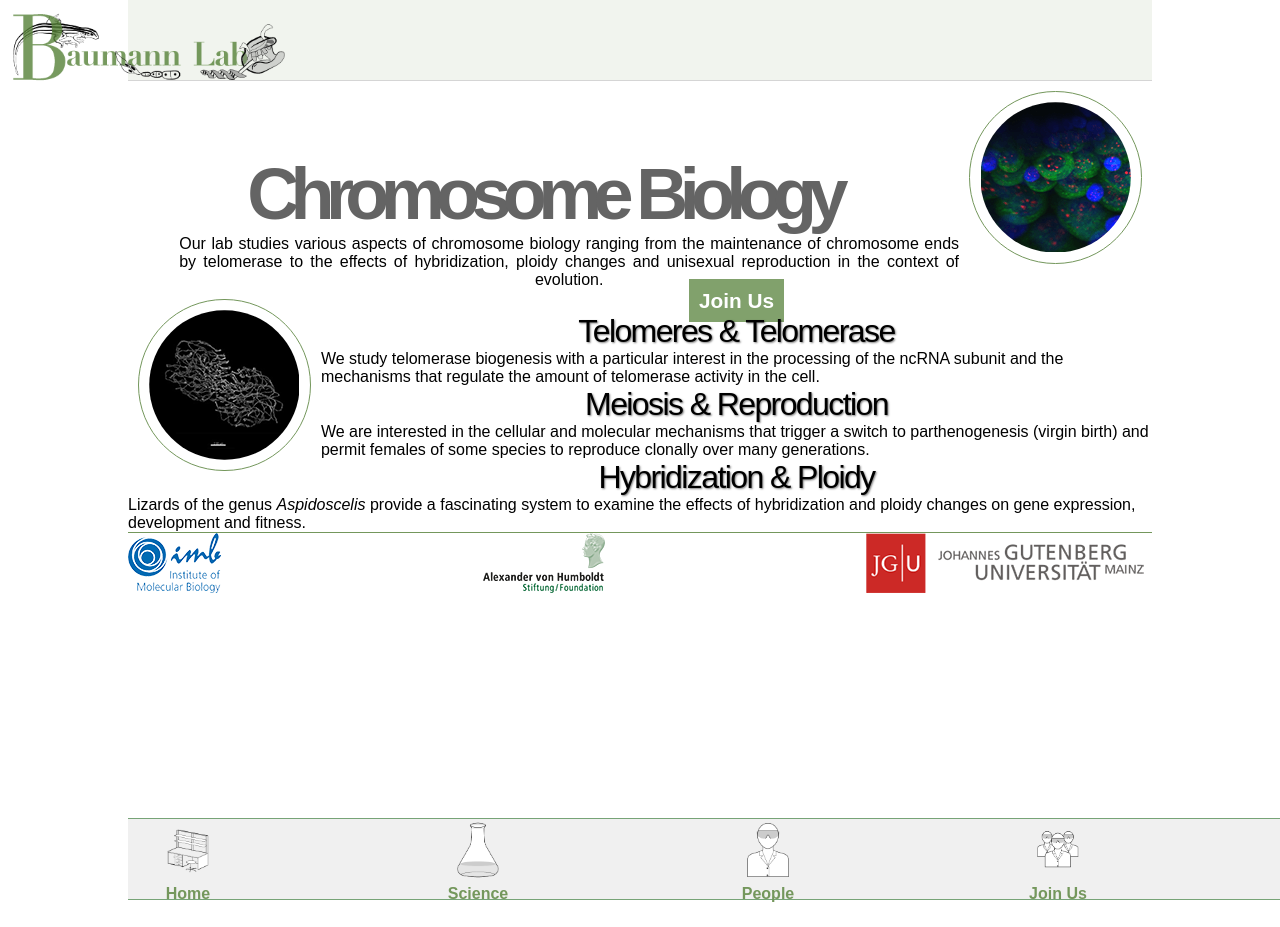
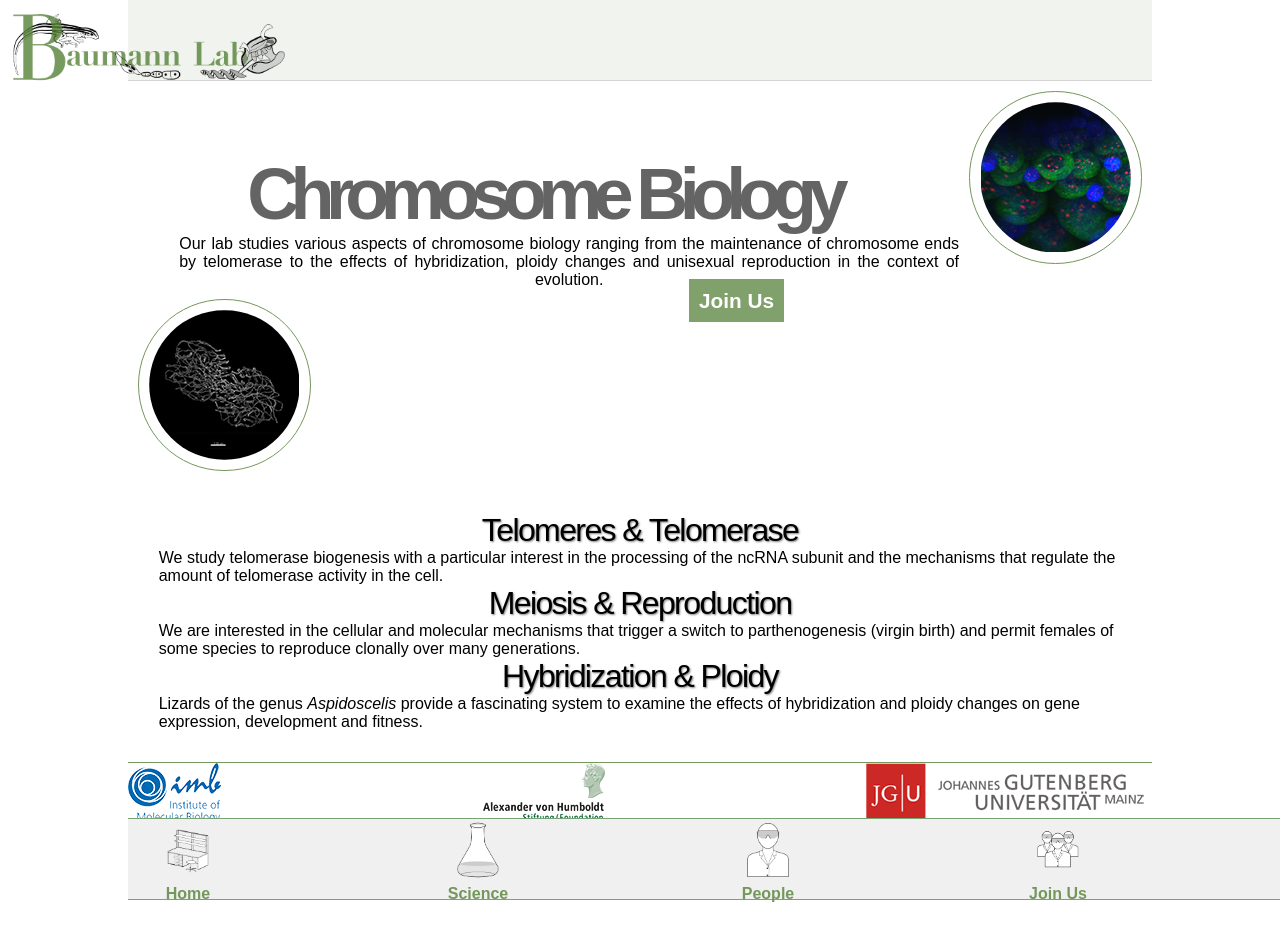
Before and after one commit to kristi-jensen/kristi-jensen.github.io, a Jekyll site: the page built from index.html, in a window 1280 px wide. Built offline with Jekyll 4.4.1, drawn with Linux system fonts in a browser that asks for light colours; before the commit the page ends 900 px from its top, so only the background shows below that.

Commit message:
Update main.css

```diff
--- a/css/main.css
+++ b/css/main.css
@@ -138,8 +138,9 @@
     padding: 1%;
     margin: 1%
 }
-#LI 1 {
-
+#research_logos{
+    clear: both;
+    padding: 3%;
 }
 @media (min-width: 768px) {
 body {
```
